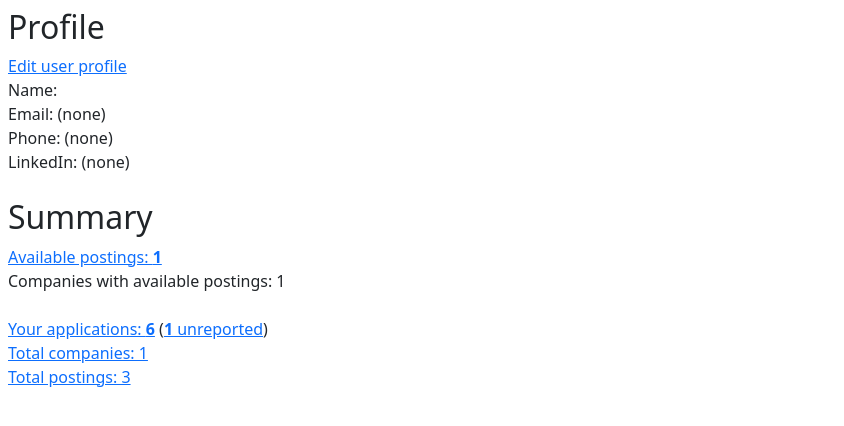
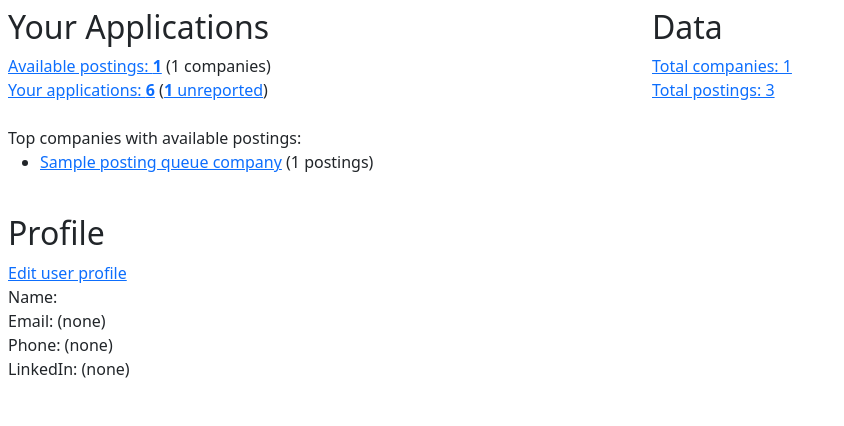
Before and after one commit to smkent/jobdb, a Django app: template jobdb/main/templates/main/index.html in a window 1280 px wide. Shown: the top 426 px of the page, without its empty margins (0-844 px from the left). Run offline with Django 5.2, Linux system fonts and the light colour scheme; data comes from the database, SQL or seed files in the repository; tables that the repository leaves empty hold one stand-in row (values such as "Sample post"); the template is opened without the code that fills it: values that come from a table or form of the project are taken from there, most other values are stand-ins (such as "Sample title", 1, 10 or a date in 2020); parts of the project's set-up code (start-up, migrations or seed data) failed here and were passed over; some libraries are stand-ins or nearby versions.

Commit message:
Rework summary page, add top companies list

```diff
--- a/jobdb/main/templates/main/index.html
+++ b/jobdb/main/templates/main/index.html
@@ -1,6 +1,31 @@
 {% extends "main/base.html" %}
 
 {% block content %}
+  <div class="container-fluid p-0">
+    <div class="row">
+      <div class="col">
+        <h2>Your Applications</h2>
+        <a href="{% url 'queue_htmx' %}">Available postings: <b>{{ posting_queue.count }}</b></a>
+        ({{ posting_queue_companies.count }} companies)<br />
+        <a href="{% url 'application_htmx' %}">Your applications: <b>{{ your_apps.count }}</b></a>
+        {% if unreported_apps_count %}
+          (<a href="{% url 'application_htmx' %}?reported=false"><b>{{ unreported_apps_count }}</b> unreported</a>)
+        {% endif %}
+        <br />
+        <br />
+        {% if posting_queue_companies.count %}
+          Top companies with available postings:
+          <ul>
+            {% for c in posting_queue_companies|slice:"0:10" %}
+              {% if forloop.first %}
+              {% endif %}
+              <li>
+                <a href="{% url 'queue_htmx' %}?company={{ c.company__name }}">{{c.company__name}}</a>
+                ({{ c.count }} postings)</li>
+            {% endfor %}
+          </ul>
+          <br />
+        {% endif %}
         <h2>Profile</h2>
         <a href="{% url 'user_profile_edit' %}">Edit user profile</a><br />
         Name: <b>{{ request.user.first_name }} {{ request.user.last_name }}</b><br />
@@ -15,15 +40,13 @@
           (none)
         {% endif %}<br />
         <br />
-  <h2>Summary</h2>
-  <a href="{% url 'queue_htmx' %}">Available postings: <b>{{ posting_queue.count }}</b></a><br />
-  Companies with available postings: {{ posting_queue_company_count }}<br />
-  <br />
-  <a href="{% url 'application_htmx' %}">Your applications: <b>{{ your_apps.count }}</b></a>
-  {% if unreported_apps_count %}
-    (<a href="{% url 'application_htmx' %}?reported=false"><b>{{ unreported_apps_count }}</b> unreported</a>)
-  {% endif %}
-  <br />
+      </div>
+      <div class="col">
+        <h2>Data</h2>
         <a href="{% url 'company_htmx' %}">Total companies: {{ company.count }}</a><br />
         <a href="{% url 'posting_htmx' %}">Total postings: {{ posting.count }}</a><br />
+        <br />
+      </div>
+    </div>
+  </div>
 {% endblock %}
```
Also changed, not shown: jobdb/main/views.py (+6 -7 lines). Lines whose indentation alone changed are shown as unchanged.
